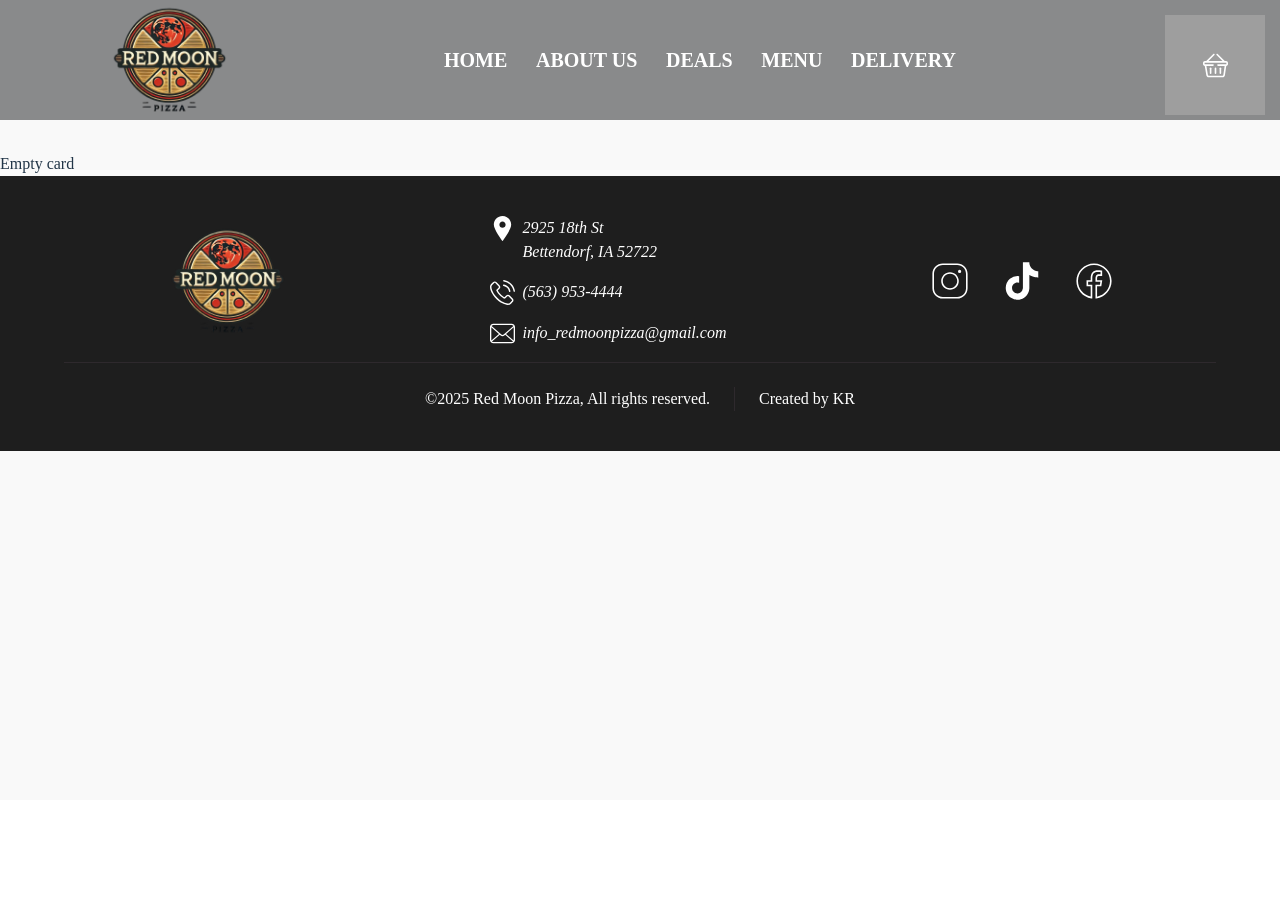
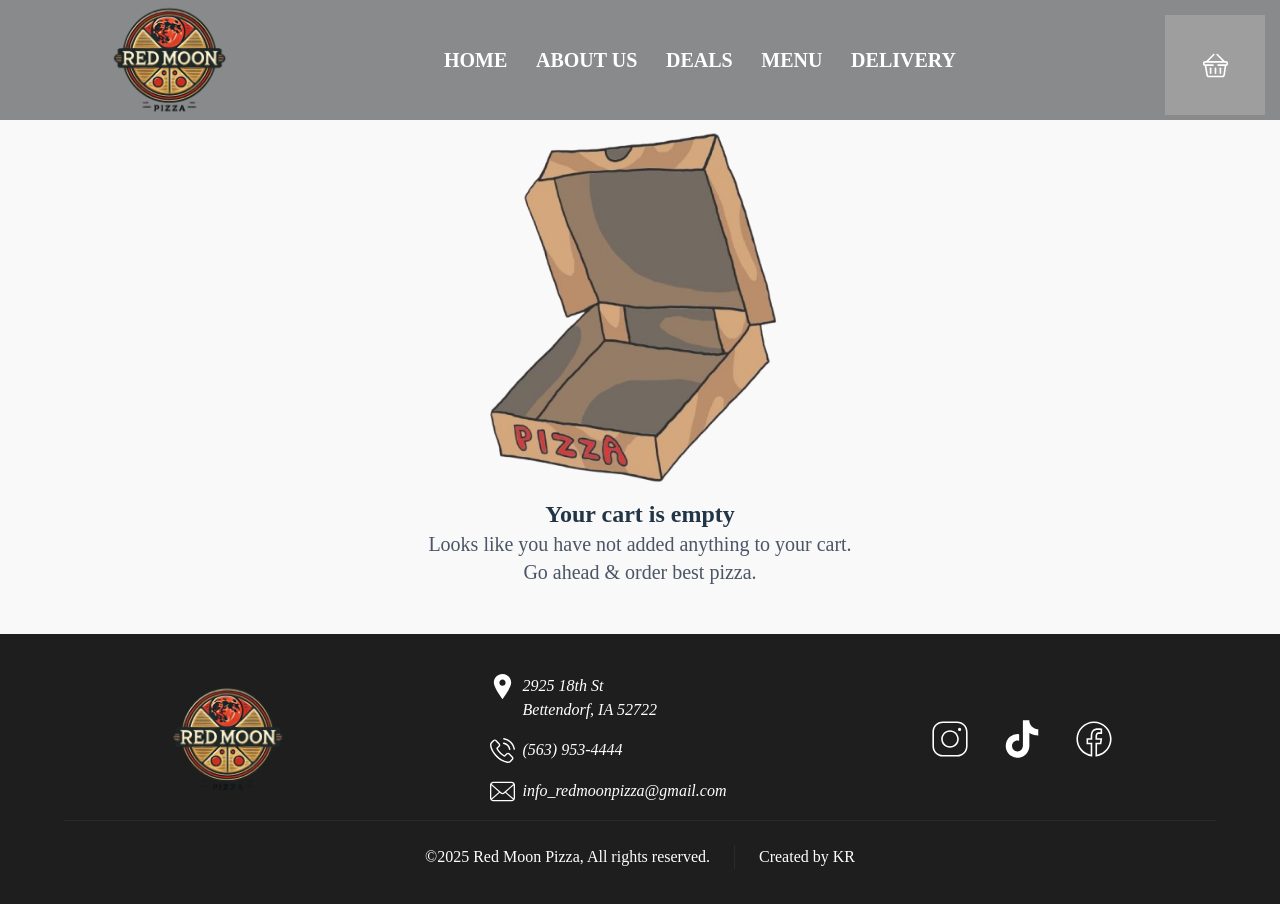
Before and after one commit to RostyslavKr/pizza_app, a React (Vite) app: page /checkout in a window 1280 px wide. Shown: the top 904 px of the page. Before the commit the page ends 800 px from the top, so only its background shows below. Built offline with nearby package versions, Linux system fonts and the light colour scheme; grey boxes are pictures that could not be loaded.

Commit message:
update checkout component

```diff
--- a/src/components/Checkout.jsx
+++ b/src/components/Checkout.jsx
@@ -8,10 +8,22 @@ export const Checkout = ({ removePizzaFromCart, pizza }) => {
   }, [pizza]);
 
   return (
-    <div class="pt-38">
+    <div class="pt-33 pb-12">
       {pizzas.length === 0 ? (
-        <div>
-          <p>Empty card</p>
+        <div class="flex flex-col justify-center items-center">
+          <img
+            src="./images/bg-emptycart.png"
+            alt="empty-cart"
+            width={300}
+            height={100}
+          />
+          <p class="font-bold text-2xl">Your cart is empty</p>
+          <p class="font-medium text-xl text-gray-600 w-[35%] text-center">
+            Looks like you have not added anything to your cart.
+          </p>
+          <p class="font-medium text-xl text-gray-600 w-[35%] text-center">
+            Go ahead & order best pizza.
+          </p>
         </div>
       ) : (
         <ul>
```
Also changed, not shown: public/images/bg-emptycart.png (added).
